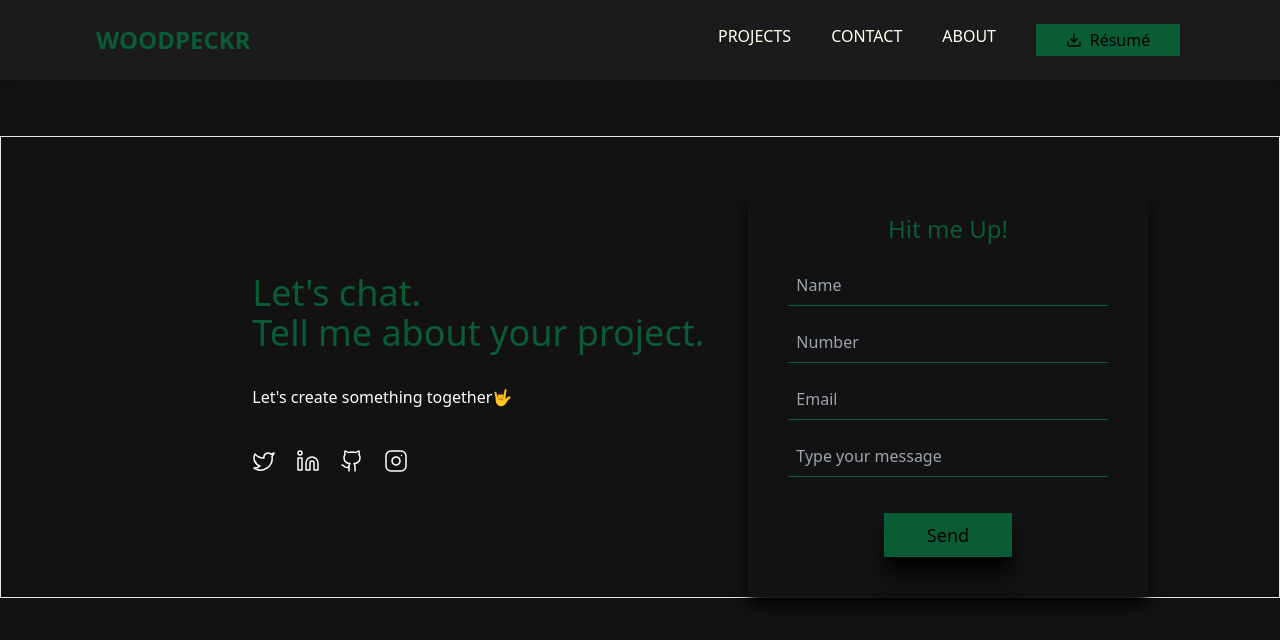
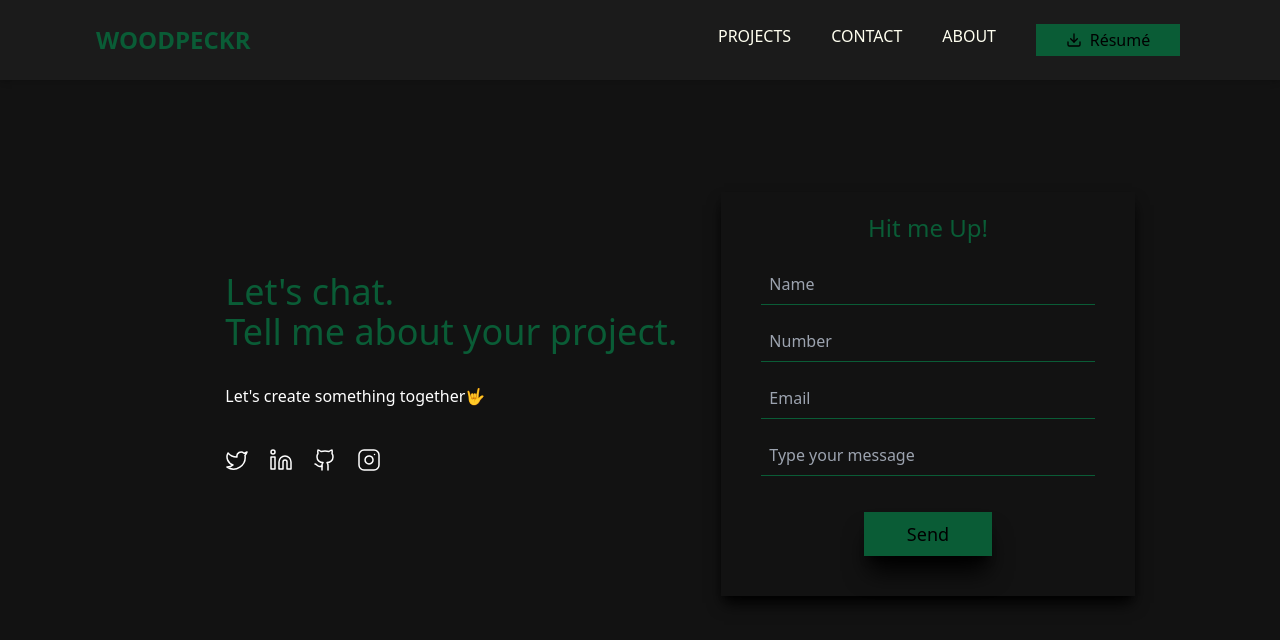
Before and after one commit to RaphaelWright/ralphland, a React (Vite) app: page /contact in a window 1280 px wide. Shown: the top 640 px of the page. Built offline with nearby package versions, Linux system fonts and the light colour scheme.

Commit message:
small change

```diff
--- a/src/pages/Contact.jsx
+++ b/src/pages/Contact.jsx
@@ -9,7 +9,7 @@ const Contact = () => {
     <div className="w-screen h-screen bg-[#121212]">
       <Header />
       {/* <h1 className="text-4xl font-bold text-white pl-20">Contact</h1> */}
-      <div className=" border mt-14 pl-20 mx-auto md:flex md:space-x-1 md:justify-center">
+      <div className=" mt-14 pl-10 mx-auto md:flex md:space-x-1 md:justify-center">
         <div className="md:justify-center md:mt-14 md:space-y-5 md:px-10 ">
           <h2 className=" text-2xl md:text-4xl font-medium md:pt-20 text-[#0a5c36]">
             Let&apos;s chat.
```
